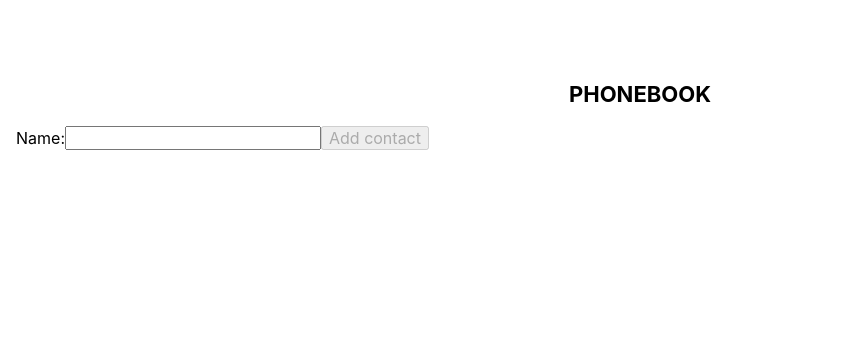
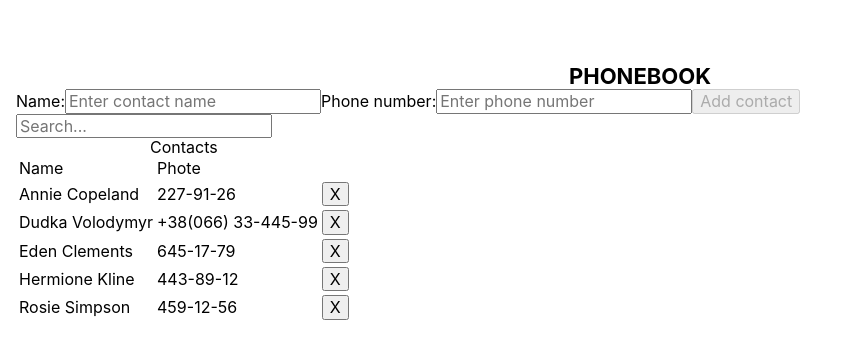
Before and after one commit to tanetti/goit-react-hw-02-phonebook, a React (Create React App) app: page / in a window 1280 px wide. Shown: the top 358 px of the page, without its empty margins (0-847 px from the left). Built offline with nearby package versions, Linux system fonts and the light colour scheme.

Commit message:
Add basic logic

```diff
--- a/package.json
+++ b/package.json
@@ -9,6 +9,7 @@
     "@testing-library/user-event": "^13.5.0",
     "formik": "^2.2.9",
     "modern-normalize": "^1.1.0",
+    "nanoid": "^4.0.0",
     "prop-types": "^15.8.1",
     "react": "^18.2.0",
     "react-dom": "^18.2.0",
--- a/src/components/Phonebook/AddContactForm/AddContactForm.jsx
+++ b/src/components/Phonebook/AddContactForm/AddContactForm.jsx
@@ -1,12 +1,13 @@
 import PropTypes from 'prop-types';
 import { Formik, Form, Field, ErrorMessage } from 'formik';
-import { createNewValidationSchema } from './validation';
+import { nanoid } from 'nanoid';
+import { createNewValidationSchema } from 'utils';
 
 export const AddContactForm = ({ contacts, onNewContactAdd }) => {
   const validationSchema = createNewValidationSchema(contacts);
 
   const onNewContactSubmit = (newContact, actions) => {
-    onNewContactAdd(newContact);
+    onNewContactAdd({ id: nanoid(14), ...newContact });
     actions.resetForm();
   };
 
@@ -14,18 +15,24 @@ export const AddContactForm = ({ contacts, onNewContactAdd }) => {
     <Formik
       initialValues={{
         name: '',
+        number: '',
       }}
       validationSchema={validationSchema}
       onSubmit={(values, actions) =>
         onNewContactSubmit(validationSchema.cast(values), actions)
       }
     >
-      {({ dirty, errors }) => (
+      {({ dirty }) => (
         <Form autoComplete="off">
           <label>
             Name:
-            <Field name="name" type="text" />
+            <Field name="name" placeholder="Enter contact name" type="text" />
             <ErrorMessage name="name" />
+          </label>
+          <label>
+            Phone number:
+            <Field name="number" placeholder="Enter phone number" type="tel" />
+            <ErrorMessage name="number" />
           </label>
           <button type="submit" disabled={!dirty}>
             Add contact
--- /dev/null
+++ b/src/components/Phonebook/ContactFilter/ContactFilter.jsx
@@ -0,0 +1,33 @@
+import PropTypes from 'prop-types';
+import { Component } from 'react';
+
+export class ContactFilter extends Component {
+  state = {
+    filterValue: '',
+  };
+
+  updateRootState = filterValue => {
+    this.props.onFilterChange(filterValue);
+  };
+
+  setFilterValue = ({ currentTarget }) => {
+    this.setState({ filterValue: currentTarget.value });
+    this.updateRootState(currentTarget.value);
+  };
+
+  render() {
+    return (
+      <input
+        type="text"
+        name="filter"
+        placeholder="Search..."
+        value={this.state.filterValue}
+        onChange={this.setFilterValue}
+      />
+    );
+  }
+}
+
+ContactFilter.propTypes = {
+  onFilterChange: PropTypes.func.isRequired,
+};
--- /dev/null
+++ b/src/components/Phonebook/ContactsList/ContactsList.jsx
@@ -0,0 +1,38 @@
+import PropTypes from 'prop-types';
+import { prepareFilteredContacts } from 'utils';
+
+export const ContactsList = ({ contacts, filter, onContactDelete }) => {
+  const preparedContacts = prepareFilteredContacts(contacts, filter);
+
+  return (
+    <table>
+      <caption>Contacts</caption>
+      <thead>
+        <tr>
+          <td>Name</td>
+          <td>Phote</td>
+          <td></td>
+        </tr>
+      </thead>
+      <tbody>
+        {preparedContacts.map(({ id, name, number }) => (
+          <tr key={id}>
+            <td>{name}</td>
+            <td>{number}</td>
+            <td>
+              <button type="button" value={id} onClick={onContactDelete}>
+                X
+              </button>
+            </td>
+          </tr>
+        ))}
+      </tbody>
+    </table>
+  );
+};
+
+ContactsList.propTypes = {
+  contacts: PropTypes.array.isRequired,
+  filter: PropTypes.string.isRequired,
+  onContactDelete: PropTypes.func.isRequired,
+};
--- a/src/components/Phonebook/Phonebook.jsx
+++ b/src/components/Phonebook/Phonebook.jsx
@@ -1,25 +1,56 @@
 import { Component } from 'react';
 import { AddContactForm } from './AddContactForm/AddContactForm';
+import { ContactsList } from './ContactsList/ContactsList';
+import { ContactFilter } from './ContactFilter/ContactFilter';
 
 export class Phonebook extends Component {
   state = {
     contacts: [
-      { name: 'Vlad', phone: '8066' },
-      { name: 'GoPPer', phone: '806633' },
+      { id: 'id-1', name: 'Rosie Simpson', number: '459-12-56' },
+      { id: 'id-2', name: 'Hermione Kline', number: '443-89-12' },
+      { id: 'id-3', name: 'Eden Clements', number: '645-17-79' },
+      { id: 'id-4', name: 'Annie Copeland', number: '227-91-26' },
+      { id: 'id-5', name: 'Dudka Volodymyr', number: '+38(066) 33-445-99' },
     ],
-    name: '',
+    filter: '',
   };
 
-  onNewContactAdd = contact => {
-    console.log(contact);
+  onNewContactAdd = newContact => {
+    this.setState(prevState => ({
+      contacts: [...prevState.contacts, newContact],
+    }));
+  };
+
+  onContactDelete = ({ target: { value: contactID } }) => {
+    this.setState(prevState => {
+      const cuttedContacts = [];
+
+      prevState.contacts.forEach(
+        contact => contact.id !== contactID && cuttedContacts.push(contact)
+      );
+
+      return { contacts: cuttedContacts };
+    });
+  };
+
+  onFilterChange = filterValue => {
+    this.setState({ filter: filterValue });
   };
 
   render() {
     return (
-      <AddContactForm
-        contacts={this.state.contacts}
-        onNewContactAdd={this.onNewContactAdd}
-      />
+      <>
+        <AddContactForm
+          contacts={this.state.contacts}
+          onNewContactAdd={this.onNewContactAdd}
+        />
+        <ContactFilter onFilterChange={this.onFilterChange} />
+        <ContactsList
+          contacts={this.state.contacts}
+          filter={this.state.filter}
+          onContactDelete={this.onContactDelete}
+        />
+      </>
     );
   }
 }
--- a/src/components/PhonebookSection/PhonebookSection.styled.js
+++ b/src/components/PhonebookSection/PhonebookSection.styled.js
@@ -1,6 +1,8 @@
 import styled from 'styled-components';
 
 export const SectionTitle = styled.h2`
+  margin: ${({ theme }) => theme.space[0]};
+
   font-size: ${({ theme }) => theme.fontSizes.l};
   text-align: center;
   text-transform: uppercase;
--- /dev/null
+++ b/src/constants/validationRegEx.js
@@ -0,0 +1,5 @@
+export const NAME_VALIDATION_REG_EX =
+  "^[a-zA-Zа-яА-Я]+(([' -][a-zA-Zа-яА-Я ])?[a-zA-Zа-яА-Я]*)*$";
+
+export const NUMBER_VALIDATION_REG_EX =
+  '^[+]?[0-9]{1,2}[ ]?[(]{0,1}[0-9]{1,4}[)]{0,1}[- 0-9]*$';
--- /dev/null
+++ b/src/utils/index.js
@@ -0,0 +1,4 @@
+export * from './validation';
+export * from './sorting';
+export * from './normalization';
+export * from './prepareFilteredContacts';
--- /dev/null
+++ b/src/utils/normalization.js
@@ -0,0 +1,20 @@
+export const normalizeNumber = number =>
+  number
+    .split('')
+    .map(numSymb => (!isNaN(numSymb) && numSymb !== ' ' && numSymb) || null)
+    .join('');
+
+export const normalizeFilterValue = filterValue => {
+  const prenormalizedFilterValue = filterValue.trim().toLowerCase();
+
+  if (
+    !isNaN(prenormalizedFilterValue[0]) ||
+    prenormalizedFilterValue[0] === '+' ||
+    prenormalizedFilterValue[0] === ')' ||
+    prenormalizedFilterValue[0] === '(' ||
+    prenormalizedFilterValue[0] === '-'
+  )
+    return normalizeNumber(prenormalizedFilterValue);
+
+  return prenormalizedFilterValue;
+};
--- /dev/null
+++ b/src/utils/prepareFilteredContacts.js
@@ -0,0 +1,22 @@
+import { sorting, normalizeFilterValue, normalizeNumber } from 'utils';
+
+export const prepareFilteredContacts = (contacts, filterValue) => {
+  const sortField = 'name';
+  const isOrderASC = true;
+  const normalizedFilterValue = normalizeFilterValue(filterValue);
+
+  const prepearedContacts = [];
+
+  contacts.sort(sorting(sortField, isOrderASC)).forEach(contact => {
+    const normalizedName = contact.name.toLowerCase();
+    const normalizedNumber = normalizeNumber(contact.number);
+
+    if (
+      normalizedName.includes(normalizedFilterValue) ||
+      normalizedNumber.includes(normalizedFilterValue)
+    )
+      prepearedContacts.push(contact);
+  });
+
+  return prepearedContacts;
+};
--- /dev/null
+++ b/src/utils/sorting.js
@@ -0,0 +1,49 @@
+export const sorting = (sortField, isOrderASC) => {
+  if (sortField === 'name') {
+    if (isOrderASC) {
+      return (a, b) => {
+        const aLower = a.name.toLowerCase();
+        const bLower = b.name.toLowerCase();
+
+        if (aLower > bLower) return 1;
+        if (aLower < bLower) return -1;
+
+        return 0;
+      };
+    } else {
+      return (a, b) => {
+        const aLower = a.name.toLowerCase();
+        const bLower = b.name.toLowerCase();
+
+        if (aLower < bLower) return 1;
+        if (aLower > bLower) return -1;
+
+        return 0;
+      };
+    }
+  }
+
+  if (sortField === 'number') {
+    if (isOrderASC) {
+      return (a, b) => {
+        const aLower = a.number;
+        const bLower = b.number;
+
+        if (aLower > bLower) return 1;
+        if (aLower < bLower) return -1;
+
+        return 0;
+      };
+    } else {
+      return (a, b) => {
+        const aLower = a.number;
+        const bLower = b.number;
+
+        if (aLower < bLower) return 1;
+        if (aLower > bLower) return -1;
+
+        return 0;
+      };
+    }
+  }
+};
--- a/src/components/Phonebook/AddContactForm/validation.js
+++ b/src/utils/validation.js
@@ -1,4 +1,8 @@
 import * as Yup from 'yup';
+import {
+  NAME_VALIDATION_REG_EX,
+  NUMBER_VALIDATION_REG_EX,
+} from 'constants/validationRegEx';
 
 Yup.addMethod(
   Yup.string,
@@ -24,8 +28,16 @@ export const createNewValidationSchema = contacts => {
     name: Yup.string()
       .trim()
       .min(2, 'Minimal lenght - 2')
-      .max(50, 'Minimal lenght - 50')
+      .max(50, 'Maximal lenght - 40')
+      .matches(NAME_VALIDATION_REG_EX, 'Invalid name format')
       .notOneOfInLowercase(existingContactNames, 'Contact already exist')
       .required('Please enter contact name'),
+
+    number: Yup.string()
+      .trim()
+      .matches(NUMBER_VALIDATION_REG_EX, 'Invalid phone number format')
+      .min(8, 'Minimal lenght - 8')
+      .max(20, 'Maximal lenght - 20')
+      .required('Please enter contact phone number'),
   });
 };
```
Also changed, not shown: 1 other file (tests, documents, lock files or other folders).
